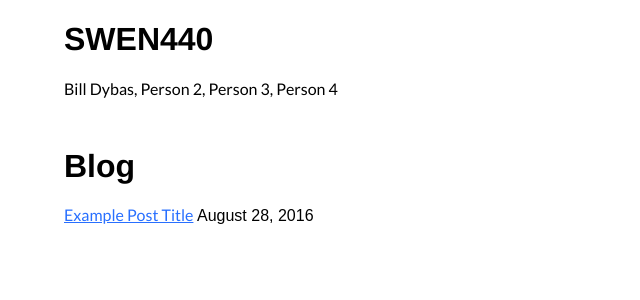
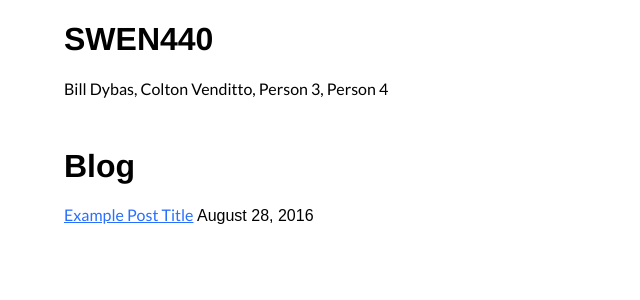
Before and after one commit to billdybas/SWEN440, a Jekyll site: the page built from index.html, in a window 1280 px wide. Shown: the top 300 px of the page, without its empty margins (0-640 px from the left). Built offline with Jekyll 4.4.1, drawn with Linux system fonts in a browser that asks for light colours.

Commit message:
Update _config.yml

```diff
--- a/_config.yml
+++ b/_config.yml
@@ -8,7 +8,7 @@ permalink: /:year/:month/:day/:title
 group_name: ""
 group_members:
   - Bill Dybas
-  - Person 2
+  - Colton Venditto
   - Person 3
   - Person 4
 
```
